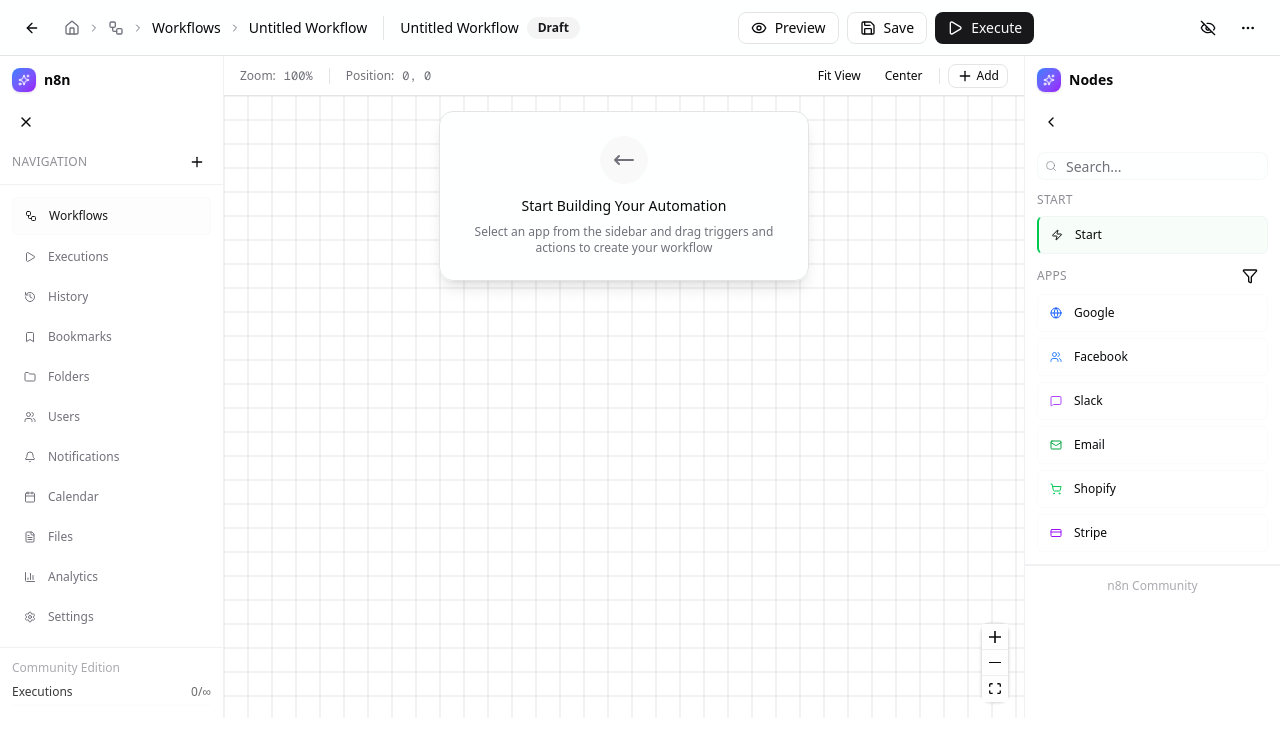
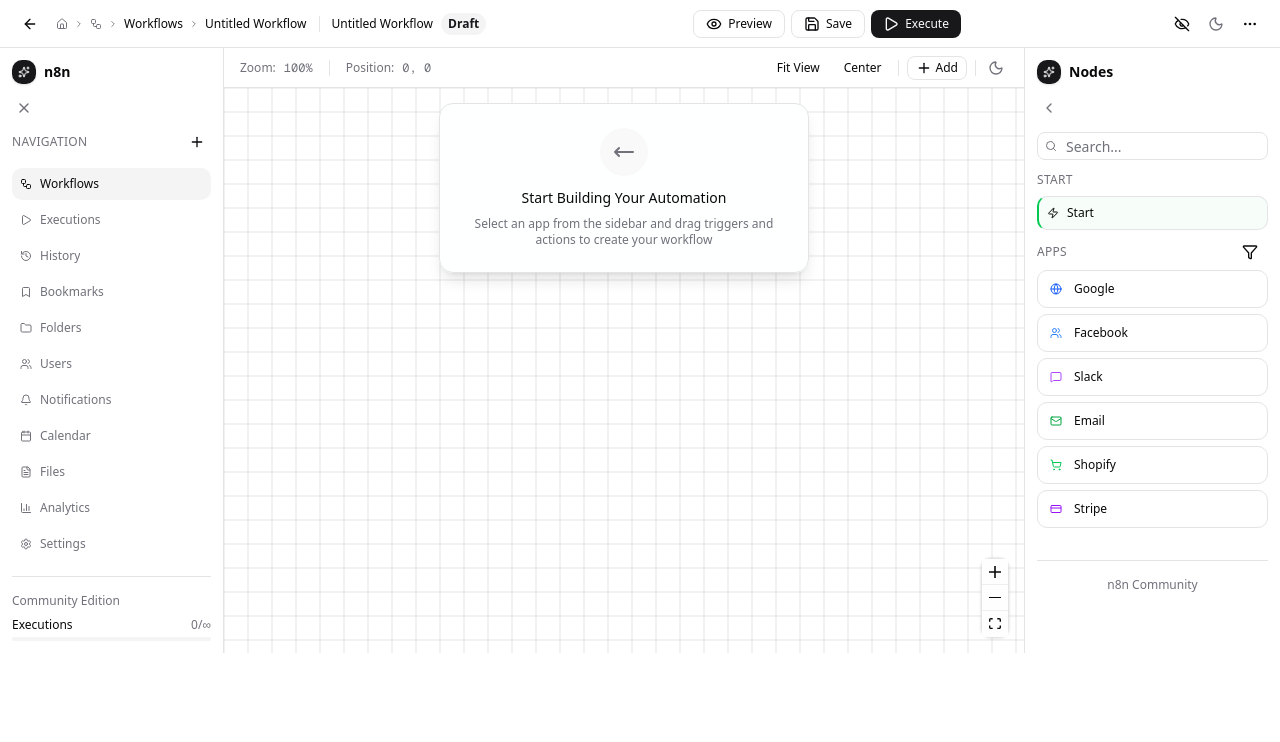
Before and after one commit to sk1ees/zero, a Next.js app: page /flow/1 in a window 1280 px wide. Shown: the top 742 px of the page. Built offline with nearby package versions, Linux system fonts and the light colour scheme.

Commit message:
-- added flow editor in the dashboard

```diff
--- a/app/components/FlowEditor/CollapsibleSidebar.tsx
+++ b/app/components/FlowEditor/CollapsibleSidebar.tsx
@@ -49,16 +49,16 @@
 
   return (
     <div className={cn(
-      "bg-background/95 backdrop-blur-sm border-r border-border/50 flex flex-col transition-all duration-300",
+      "bg-card border-r border-border p-3 flex flex-col transition-all duration-300",
       isCollapsed ? "w-16" : "w-56"
     )}>
       {/* Header */}
-      <div className="p-3 border-b border-border/50">
+      <div className="mb-4">
         <div className={cn("flex items-center mb-3", isCollapsed ? "justify-center" : "gap-2")}>
           {!isCollapsed && (
             <>
-              <div className="w-6 h-6 rounded-md bg-gradient-to-br from-blue-500 to-purple-600 flex items-center justify-center shadow-sm">
-                <Sparkles className="w-3 h-3 text-white" />
+              <div className="w-6 h-6 bg-primary rounded-lg flex items-center justify-center shadow-sm">
+                <Sparkles className="w-3 h-3 text-primary-foreground" />
               </div>
               <div>
                 <h2 className="text-sm font-semibold text-foreground">n8n</h2>
@@ -66,8 +66,8 @@
             </>
           )}
           {isCollapsed && (
-            <div className="w-6 h-6 rounded-md bg-gradient-to-br from-blue-500 to-purple-600 flex items-center justify-center shadow-sm">
-              <Sparkles className="w-3 h-3 text-white" />
+            <div className="w-6 h-6 bg-primary rounded-lg flex items-center justify-center shadow-sm">
+              <Sparkles className="w-3 h-3 text-primary-foreground" />
             </div>
           )}
         </div>
@@ -78,17 +78,17 @@
             variant="ghost"
             size="sm"
             onClick={onToggleCollapse}
-            className="p-1.5 hover:bg-accent/30 rounded-md transition-colors"
+            className="w-6 h-6 p-0 hover:bg-accent"
           >
-            {isCollapsed ? <ChevronRight className="w-3 h-3" /> : <X className="w-3 h-3" />}
+            {isCollapsed ? <ChevronRight className="w-3 h-3 text-muted-foreground" /> : <X className="w-3 h-3 text-muted-foreground" />}
           </Button>
         </div>
 
         {!isCollapsed && (
           <div className="space-y-2">
             <div className="flex items-center justify-between">
-              <div className="text-xs font-medium text-muted-foreground/80 uppercase tracking-wide">Navigation</div>
-              <Button variant="ghost" size="sm" className="h-5 px-1.5 text-xs hover:bg-accent/20">
+              <div className="text-xs font-medium text-muted-foreground uppercase tracking-wide">Navigation</div>
+              <Button variant="ghost" size="sm" className="h-5 px-1.5 text-xs hover:bg-accent">
                 <Plus className="w-2.5 h-2.5" />
               </Button>
             </div>
@@ -97,7 +97,7 @@
       </div>
 
       {/* Navigation Items */}
-      <div className="flex-1 p-3">
+      <div className="flex-1">
         <div className="space-y-1">
           {navigationItems.map((item) => {
             const Icon = item.icon;
@@ -106,17 +106,17 @@
                 key={item.id}
                 onClick={() => setActiveItem(item.id)}
                 className={cn(
-                  "w-full flex items-center gap-2 p-2 rounded-sm transition-all duration-150",
-                  "hover:bg-accent/10 hover:scale-[1.01] cursor-pointer group",
+                  "w-full flex items-center gap-2 p-2 rounded-lg transition-colors",
+                  "hover:bg-accent cursor-pointer",
                   activeItem === item.id
-                    ? "bg-accent/20 text-accent-foreground border border-accent/30"
+                    ? "bg-accent text-foreground"
                     : "text-muted-foreground hover:text-foreground"
                 )}
                 title={isCollapsed ? item.label : undefined}
               >
                 <div className={cn(
-                  "p-1 rounded-sm flex items-center justify-center",
-                  activeItem === item.id ? "text-accent-foreground" : "text-muted-foreground group-hover:text-foreground"
+                  "flex items-center justify-center",
+                  activeItem === item.id ? "text-foreground" : "text-muted-foreground"
                 )}>
                   <Icon className="w-3 h-3" />
                 </div>
@@ -132,24 +132,24 @@
       </div>
 
       {/* Footer */}
-      <div className="p-3 border-t border-border/50">
+      <div className="mt-4 pt-4 border-t border-border">
         {!isCollapsed ? (
           <div className="space-y-2">
-            <div className="text-xs text-muted-foreground/60 mb-2">Community Edition</div>
+            <div className="text-xs text-muted-foreground mb-2">Community Edition</div>
             <div className="space-y-1">
               <div className="flex justify-between text-xs">
-                <span className="text-foreground/80">Executions</span>
-                <span className="text-foreground/60">0/∞</span>
+                <span className="text-foreground">Executions</span>
+                <span className="text-muted-foreground">0/∞</span>
               </div>
-              <div className="w-full bg-muted/20 rounded-full h-0.5">
-                <div className="bg-gradient-to-r from-blue-500 to-purple-600 h-0.5 rounded-full transition-all duration-300" style={{ width: '0%' }} />
+              <div className="w-full bg-muted rounded-full h-1">
+                <div className="bg-primary h-1 rounded-full transition-all duration-300" style={{ width: '0%' }} />
               </div>
             </div>
           </div>
         ) : (
           <div className="flex justify-center">
-            <div className="w-6 h-0.5 bg-muted/20 rounded-full">
-              <div className="bg-gradient-to-r from-blue-500 to-purple-600 h-0.5 rounded-full transition-all duration-300" style={{ width: '0%' }} />
+            <div className="w-6 h-1 bg-muted rounded-full">
+              <div className="bg-primary h-1 rounded-full transition-all duration-300" style={{ width: '0%' }} />
             </div>
           </div>
         )}
--- a/app/components/FlowEditor/N8nFlowEditor.tsx
+++ b/app/components/FlowEditor/N8nFlowEditor.tsx
@@ -2,7 +2,9 @@
 import React, { useState } from 'react';
 import { DndContext, DragEndEvent, DragOverlay, DragStartEvent } from '@dnd-kit/core';
 import {
-  Plus
+  Plus,
+  Sun,
+  Moon
 } from 'lucide-react';
 
 import { NodeDragItem } from './NodeDragItem';
@@ -13,12 +15,14 @@
 import { FlowCanvas } from './FlowCanvas';
 import { Button } from '../ui/button';
 import { Separator } from '../ui/separator';
+import { useTheme } from '../theme-provider';
 
 export const N8nFlowEditor: React.FC = () => {
   const { addNode, setShowConfigPanel } = useAutomationStore();
   const [draggedItem, setDraggedItem] = useState<NodeData | null>(null);
   const [isSidebarCollapsed, setIsSidebarCollapsed] = useState(false);
   const [isRightPanelCollapsed, setIsRightPanelCollapsed] = useState(false);
+  const { theme, toggleTheme } = useTheme();
 
   const handleDragStart = (nodeData: NodeData) => {
     setDraggedItem(nodeData);
@@ -81,7 +85,7 @@
         {/* Main Canvas Area */}
         <div className="flex-1 flex flex-col">
           {/* Canvas Toolbar */}
-          <div className="h-10 border-b border-border bg-card/30 flex items-center justify-between px-4">
+          <div className="h-10 border-b border-border bg-card flex items-center justify-between px-4">
             <div className="flex items-center gap-4">
               <div className="flex items-center gap-2 text-xs text-muted-foreground">
                 <span>Zoom:</span>
@@ -98,14 +102,14 @@
               <Button
                 variant="ghost"
                 size="sm"
-                className="h-6 px-2 text-xs"
+                className="h-6 px-2 text-xs hover:bg-accent"
               >
                 Fit View
               </Button>
               <Button
                 variant="ghost"
                 size="sm"
-                className="h-6 px-2 text-xs"
+                className="h-6 px-2 text-xs hover:bg-accent"
               >
                 Center
               </Button>
@@ -118,6 +122,19 @@
               >
                 <Plus className="w-3 h-3" />
                 Add
+              </Button>
+              <Separator orientation="vertical" className="h-4" />
+              <Button
+                variant="ghost"
+                size="sm"
+                onClick={toggleTheme}
+                className="h-6 w-6 p-0 hover:bg-accent"
+              >
+                {theme === 'light' ? (
+                  <Moon className="w-3 h-3 text-muted-foreground" />
+                ) : (
+                  <Sun className="w-3 h-3 text-muted-foreground" />
+                )}
               </Button>
             </div>
           </div>
--- a/app/components/FlowEditor/RightPanel.tsx
+++ b/app/components/FlowEditor/RightPanel.tsx
@@ -150,7 +150,7 @@
       {...attributes}
       className={cn(
         "group cursor-grab active:cursor-grabbing select-none",
-        "p-2 rounded-sm border border-border/30 hover:bg-accent/20",
+        "p-2 rounded-lg border border-border hover:bg-accent",
         "transition-all duration-150 hover:scale-[1.02]",
         "border-l-2",
         getNodeColor(),
@@ -160,14 +160,14 @@
     >
       <div className="flex items-center gap-2">
         <div className={cn(
-          "p-1 rounded-sm flex items-center justify-center",
+          "flex items-center justify-center",
           nodeData.type === 'trigger' && "text-blue-600",
           nodeData.type === 'action' && "text-purple-600"
         )}>
           <Zap className="w-3 h-3" />
         </div>
         <div className="flex-1 min-w-0">
-          <p className="text-xs font-medium text-foreground group-hover:text-accent-foreground transition-colors truncate">
+          <p className="text-xs font-medium text-foreground group-hover:text-foreground transition-colors truncate">
             {nodeData.label}
           </p>
         </div>
@@ -225,16 +225,16 @@
 
   return (
     <div className={cn(
-      "bg-background/95 backdrop-blur-sm border-l border-border/50 flex flex-col transition-all duration-300",
+      "bg-card border-l border-border p-3 flex flex-col transition-all duration-300",
       isCollapsed ? "w-12" : "w-64"
     )}>
       {/* Header */}
-      <div className="p-3 border-b border-border/50">
+      <div className="mb-4">
         <div className={cn("flex items-center mb-3", isCollapsed ? "justify-center" : "gap-2")}>
           {!isCollapsed && (
             <>
-              <div className="w-6 h-6 rounded-md bg-gradient-to-br from-blue-500 to-purple-600 flex items-center justify-center shadow-sm">
-                <Sparkles className="w-3 h-3 text-white" />
+              <div className="w-6 h-6 bg-primary rounded-lg flex items-center justify-center shadow-sm">
+                <Sparkles className="w-3 h-3 text-primary-foreground" />
               </div>
               <div>
                 <h2 className="text-sm font-semibold text-foreground">Nodes</h2>
@@ -242,8 +242,8 @@
             </>
           )}
           {isCollapsed && (
-            <div className="w-6 h-6 rounded-md bg-gradient-to-br from-blue-500 to-purple-600 flex items-center justify-center shadow-sm">
-              <Sparkles className="w-3 h-3 text-white" />
+            <div className="w-6 h-6 bg-primary rounded-lg flex items-center justify-center shadow-sm">
+              <Sparkles className="w-3 h-3 text-primary-foreground" />
             </div>
           )}
         </div>
@@ -254,9 +254,9 @@
             variant="ghost"
             size="sm"
             onClick={onToggleCollapse}
-            className="p-1.5 hover:bg-accent/30 rounded-md transition-colors"
+            className="w-6 h-6 p-0 hover:bg-accent"
           >
-            {isCollapsed ? <ChevronLeft className="w-3 h-3" /> : <ChevronLeft className="w-3 h-3" />}
+            <ChevronLeft className="w-3 h-3 text-muted-foreground" />
           </Button>
         </div>
 
@@ -264,12 +264,12 @@
           <div className="space-y-3">
             {/* Search Input */}
             <div className="relative">
-              <Search className="absolute left-2 top-1/2 transform -translate-y-1/2 w-3 h-3 text-muted-foreground/60" />
+              <Search className="absolute left-2 top-1/2 transform -translate-y-1/2 w-3 h-3 text-muted-foreground" />
               <Input
                 placeholder="Search..."
                 value={searchQuery}
                 onChange={(e) => setSearchQuery(e.target.value)}
-                className="pl-7 h-7 text-xs border-border/30 bg-background/50 focus:bg-background"
+                className="pl-7 h-7 text-xs border-border bg-background focus:bg-background"
               />
             </div>
 
@@ -277,7 +277,7 @@
             {!selectedApp && (
               <div className="space-y-2">
                 <div className="flex items-center justify-between">
-                  <div className="text-xs font-medium text-muted-foreground/80 uppercase tracking-wide">Start</div>
+                  <div className="text-xs font-medium text-muted-foreground uppercase tracking-wide">Start</div>
                 </div>
                 <div className="space-y-1.5">
                   <CompactDraggableNode
@@ -291,8 +291,8 @@
             {!selectedApp && (
               <div className="space-y-2">
                 <div className="flex items-center justify-between">
-                  <div className="text-xs font-medium text-muted-foreground/80 uppercase tracking-wide">Apps</div>
-                  <Button variant="ghost" size="sm" className="h-5 px-1.5 text-xs hover:bg-accent/20">
+                  <div className="text-xs font-medium text-muted-foreground uppercase tracking-wide">Apps</div>
+                  <Button variant="ghost" size="sm" className="h-5 px-1.5 text-xs hover:bg-accent">
                     <Filter className="w-2.5 h-2.5 mr-1" />
                   </Button>
                 </div>
@@ -308,7 +308,7 @@
                           setShowConfigPanel(false);
                         }}
                         className={cn(
-                          "w-full flex items-center gap-2 p-2 rounded-sm border border-border/20 bg-background/30 hover:bg-accent/10",
+                          "w-full flex items-center gap-2 p-2 rounded-lg border border-border bg-background hover:bg-accent",
                           "cursor-pointer transition-all duration-150 hover:scale-[1.01]",
                           "text-left group"
                         )}
@@ -316,7 +316,7 @@
                         <div className={cn("p-1 rounded-sm", app.color)}>
                           <Icon className="w-3 h-3" />
                         </div>
-                        <span className="text-xs font-medium text-foreground group-hover:text-accent-foreground transition-colors truncate">
+                        <span className="text-xs font-medium text-foreground group-hover:text-foreground transition-colors truncate">
                           {appName}
                         </span>
                       </button>
@@ -335,7 +335,7 @@
                   setSelectedApp(null);
                   setShowConfigPanel(true);
                 }}
-                className="w-full justify-start text-xs hover:bg-accent/20 h-6"
+                className="w-full justify-start text-xs hover:bg-accent h-6"
               >
                 ← Back
               </Button>
@@ -346,7 +346,7 @@
 
       {/* Automation Blocks */}
       {!isCollapsed && selectedApp && (
-        <div className="flex-1 p-3">
+        <div className="flex-1">
           <div className="mb-4">
             <div className="flex items-center gap-2 mb-2">
               {(() => {
@@ -362,7 +362,7 @@
                 {selectedApp}
               </h3>
             </div>
-            <div className="text-xs text-muted-foreground/60">
+            <div className="text-xs text-muted-foreground">
               Drag to canvas
             </div>
           </div>
@@ -399,12 +399,12 @@
 
       {/* Collapsed State - Show selected app icon */}
       {isCollapsed && selectedApp && (
-        <div className="flex-1 p-2">
+        <div className="flex-1">
           <div className="space-y-1.5">
             {allNodes.slice(0, 8).map((node) => (
               <div
                 key={node.id}
-                className="p-1.5 rounded-sm border border-border/20 bg-background/30 hover:bg-accent/10 cursor-grab transition-colors"
+                className="p-1.5 rounded-lg border border-border bg-background hover:bg-accent cursor-grab transition-colors"
                 title={node.label}
               >
                 <Zap className="w-2.5 h-2.5 mx-auto text-muted-foreground" />
@@ -415,15 +415,15 @@
       )}
 
       {/* Footer */}
-      <div className="p-3 border-t border-border/50">
+      <div className="mt-4 pt-4 border-t border-border">
         {!isCollapsed ? (
-          <div className="text-xs text-muted-foreground/60 text-center">
+          <div className="text-xs text-muted-foreground text-center">
             n8n Community
           </div>
         ) : (
           <div className="flex justify-center">
-            <div className="w-6 h-0.5 bg-muted/20 rounded-full">
-              <div className="bg-gradient-to-r from-blue-500 to-purple-600 h-0.5 rounded-full transition-all duration-300" style={{ width: '0%' }} />
+            <div className="w-6 h-1 bg-muted rounded-full">
+              <div className="bg-primary h-1 rounded-full transition-all duration-300" style={{ width: '0%' }} />
             </div>
           </div>
         )}
--- a/app/flow/[id]/page.tsx
+++ b/app/flow/[id]/page.tsx
@@ -15,13 +15,16 @@
   Download,
   Upload,
   Share2,
-  Settings
+  Settings,
+  Sun,
+  Moon
 } from 'lucide-react';
 import { Button } from '../../components/ui/button';
 import { Input } from '../../components/ui/input';
 import { Badge } from '../../components/ui/badge';
 import { Separator } from '../../components/ui/separator';
 import { N8nFlowEditor } from '../../components/FlowEditor/N8nFlowEditor';
+import { useTheme } from '../../components/theme-provider';
 import {
   DropdownMenu,
   DropdownMenuContent,
@@ -32,6 +35,7 @@
 
 const FlowPage = () => {
   const router = useRouter();
+  const { theme, toggleTheme } = useTheme();
   const [workflowName, setWorkflowName] = useState('Untitled Workflow');
   const [isEditingName, setIsEditingName] = useState(false);
   const [showMiniMap, setShowMiniMap] = useState(true);
@@ -39,36 +43,36 @@
   return (
     <div className="min-h-screen bg-background flex flex-col">
       {/* Workflow Editor Header */}
-      <div className="h-14 border-b border-border bg-card/50 backdrop-blur-sm flex items-center justify-between px-4">
+      <div className="h-12 border-b border-border bg-card flex items-center justify-between px-4">
         {/* Left Section */}
-        <div className="flex items-center gap-4">
+        <div className="flex items-center gap-3">
           {/* Back Button */}
           <Button
             variant="ghost"
             size="sm"
-            className="h-8 w-8 p-0"
+            className="h-7 w-7 p-0 hover:bg-accent"
             onClick={() => router.push('/flow')}
           >
-            <ArrowLeft className="w-4 h-4" />
+            <ArrowLeft className="w-3.5 h-3.5" />
           </Button>
 
           {/* Breadcrumbs */}
-          <div className="flex items-center gap-2 text-sm text-muted-foreground">
-            <Home className="w-4 h-4" />
-            <ChevronRight className="w-3 h-3" />
-            <Workflow className="w-4 h-4" />
-            <ChevronRight className="w-3 h-3" />
+          <div className="flex items-center gap-1.5 text-xs text-muted-foreground">
+            <Home className="w-3 h-3" />
+            <ChevronRight className="w-2.5 h-2.5" />
+            <Workflow className="w-3 h-3" />
+            <ChevronRight className="w-2.5 h-2.5" />
             <span
               className="text-foreground hover:text-primary cursor-pointer transition-colors"
               onClick={() => router.push('/flow')}
             >
               Workflows
             </span>
-            <ChevronRight className="w-3 h-3" />
+            <ChevronRight className="w-2.5 h-2.5" />
             <span className="text-foreground">{workflowName}</span>
           </div>
 
-          <Separator orientation="vertical" className="h-6" />
+          <Separator orientation="vertical" className="h-4" />
 
           {/* Workflow Name */}
           <div className="flex items-center gap-2">
@@ -81,27 +85,27 @@
                   if (e.key === 'Enter') setIsEditingName(false);
                   if (e.key === 'Escape') setIsEditingName(false);
                 }}
-                className="h-8 w-48 text-sm font-medium"
+                className="h-7 w-40 text-xs font-medium"
                 autoFocus
               />
             ) : (
               <button
                 onClick={() => setIsEditingName(true)}
-                className="text-sm font-medium text-foreground hover:text-primary transition-colors"
+                className="text-xs font-medium text-foreground hover:text-primary transition-colors"
               >
                 {workflowName}
               </button>
             )}
-            <Badge variant="secondary" className="text-xs">Draft</Badge>
+            <Badge variant="secondary" className="text-xs px-1.5 py-0.5">Draft</Badge>
           </div>
         </div>
 
         {/* Center Section - Action Buttons */}
-        <div className="flex items-center gap-2">
+        <div className="flex items-center gap-1.5">
           <Button
             variant="outline"
             size="sm"
-            className="h-8 gap-2"
+            className="h-7 gap-1.5 text-xs"
           >
             <Eye className="w-3 h-3" />
             Preview
@@ -110,7 +114,7 @@
           <Button
             variant="outline"
             size="sm"
-            className="h-8 gap-2"
+            className="h-7 gap-1.5 text-xs"
           >
             <Save className="w-3 h-3" />
             Save
@@ -118,7 +122,7 @@
 
           <Button
             size="sm"
-            className="h-8 gap-2"
+            className="h-7 gap-1.5 text-xs"
           >
             <Play className="w-3 h-3" />
             Execute
@@ -126,14 +130,27 @@
         </div>
 
         {/* Right Section */}
-        <div className="flex items-center gap-2">
+        <div className="flex items-center gap-1.5">
           <Button
             variant="ghost"
             size="sm"
-            className="h-8 w-8 p-0"
+            className="h-7 w-7 p-0 hover:bg-accent"
             onClick={() => setShowMiniMap(!showMiniMap)}
           >
-            {showMiniMap ? <EyeOff className="w-4 h-4" /> : <Eye className="w-4 h-4" />}
+            {showMiniMap ? <EyeOff className="w-3.5 h-3.5" /> : <Eye className="w-3.5 h-3.5" />}
+          </Button>
+
+          <Button
+            variant="ghost"
+            size="sm"
+            onClick={toggleTheme}
+            className="h-7 w-7 p-0 hover:bg-accent"
+          >
+            {theme === 'light' ? (
+              <Moon className="w-3.5 h-3.5 text-muted-foreground" />
+            ) : (
+              <Sun className="w-3.5 h-3.5 text-muted-foreground" />
+            )}
           </Button>
 
           <DropdownMenu>
@@ -141,9 +158,9 @@
               <Button
                 variant="ghost"
                 size="sm"
-                className="h-8 w-8 p-0"
+                className="h-7 w-7 p-0 hover:bg-accent"
               >
-                <MoreHorizontal className="h-4 w-4" />
+                <MoreHorizontal className="h-3.5 w-3.5" />
               </Button>
             </DropdownMenuTrigger>
             <DropdownMenuContent align="end">
```
